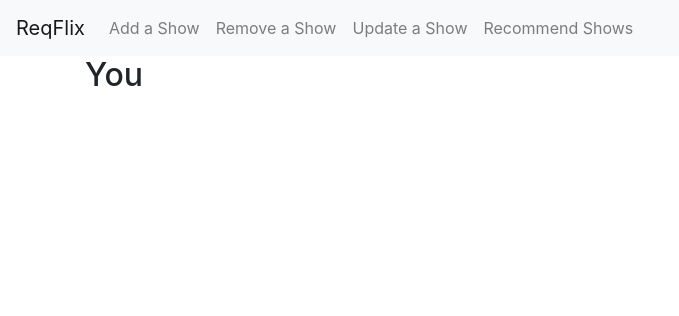
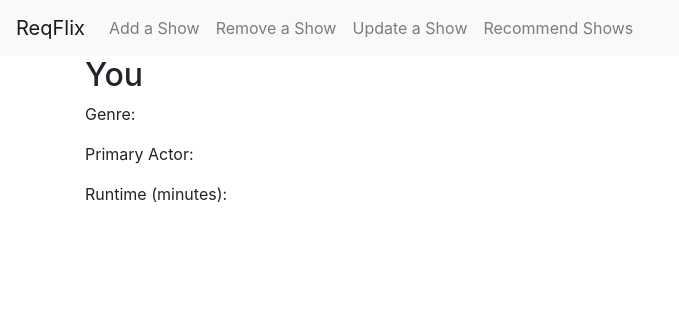
Before and after one commit to Aman-Sajeev/348appv1, a Flask app: page /1 in a window 1280 px wide. Shown: the top 316 px of the page, without its empty margins (0-679 px from the left). Run offline with Flask 2, Linux system fonts and the light colour scheme; data comes from the database, SQL or seed files in the repository; some libraries are stand-ins or nearby versions.

Commit message:
Update post.html

```diff
--- a/templates/post.html
+++ b/templates/post.html
@@ -4,5 +4,11 @@
 {% block content %}
     <h2>{% block title %} {{ post['title'] }} {% endblock %}</h2>
     <span class="badge badge-primary">{{ post['created'] }}</span>
-    <p>{{ post['content'] }}</p>
+    <p>Genre:<p>
+    <p>{{ post['genre'] }}</p>
+    <p>Primary Actor:<p>
+    <p>{{ post['actor'] }}</p>
+    <p>Runtime (minutes):<p>
+    <p>{{ post['minutes'] }}</p>
+
 {% endblock %}
```
